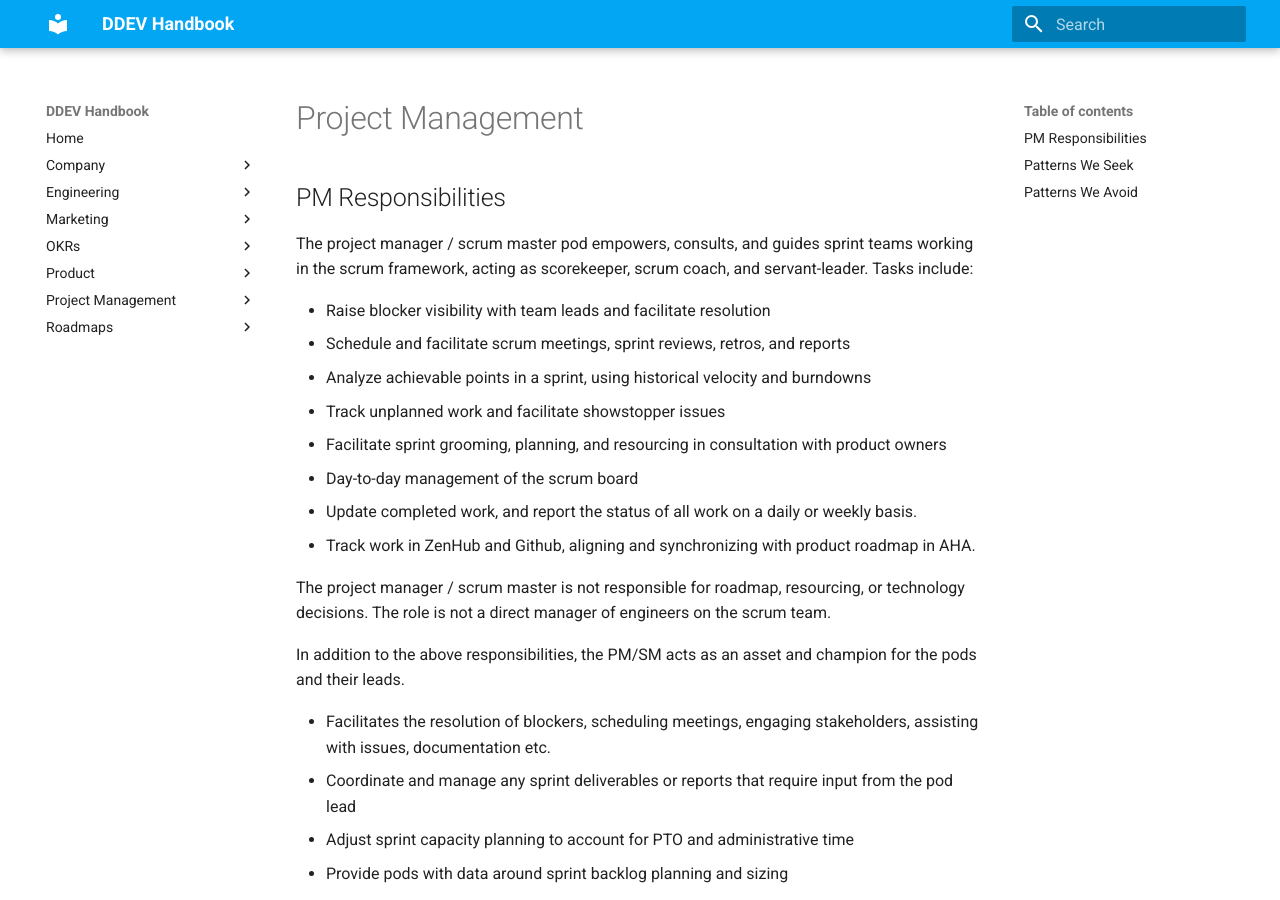
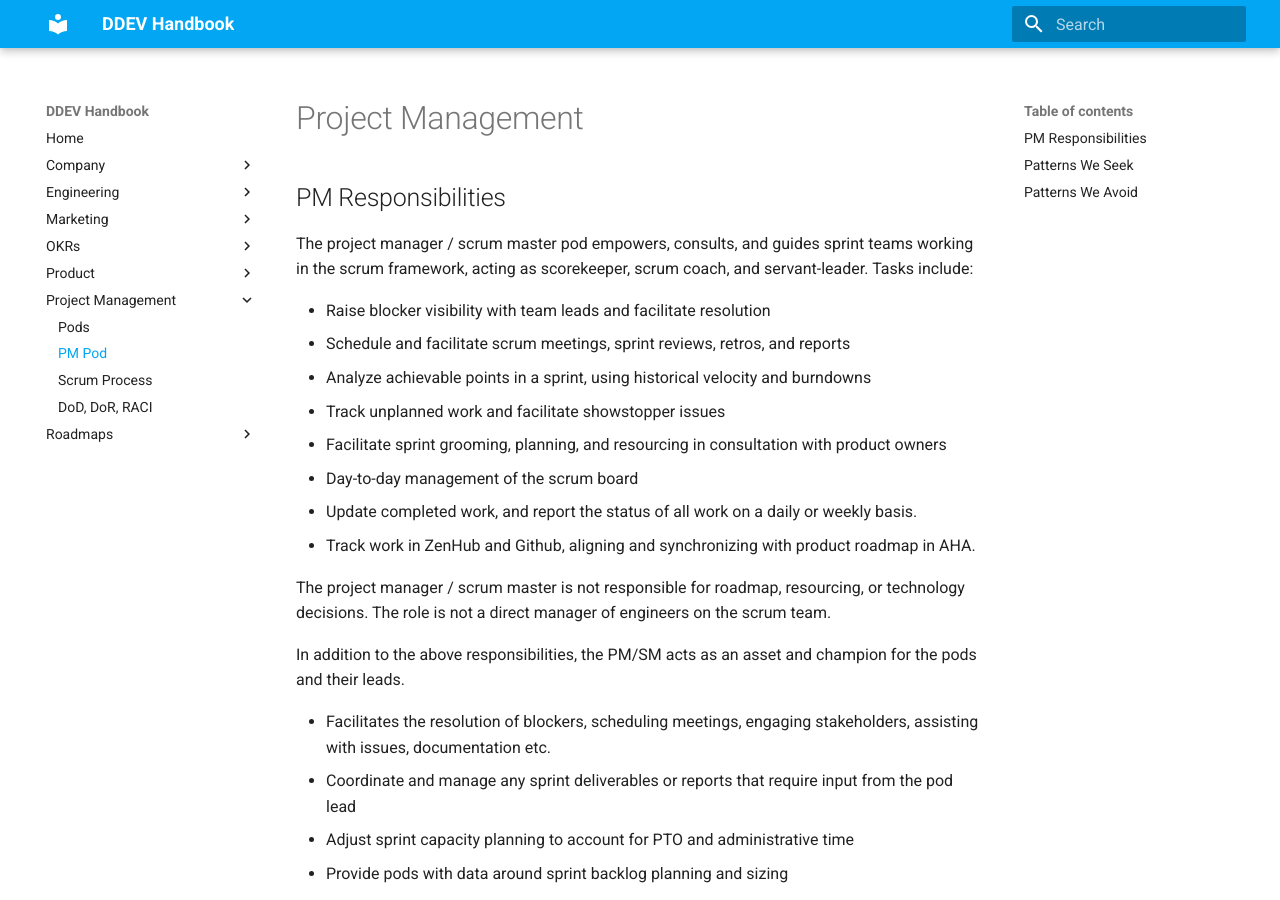
Before and after one commit to fru-io/handbook, an MkDocs documentation site: the page built from docs/project-management/pm-pod.md, in a window 1280 px wide and 900 px high. Built offline with MkDocs 1.6.1 and Material for MkDocs 9.7.7, drawn with Linux system fonts in a browser that asks for light colours.

Commit message:
PM section updates
update navigation, naming

```diff
--- a/mkdocs.yml
+++ b/mkdocs.yml
@@ -25,6 +25,7 @@ nav:
         - Pods: project-management/pods.md
         - PM Pod: project-management/pm-pod.md
         - Scrum Process: project-management/scrum.md
+        - DoD, DoR, RACI: project-management/dod-dor-raci.md
     - Roadmaps:
         - DDEV-Live: roadmaps/ddev-live.md
 markdown_extensions:
```
Also changed, not shown: docs/project-management/pm-pod.md (renamed from docs/project-management/pm.md).
